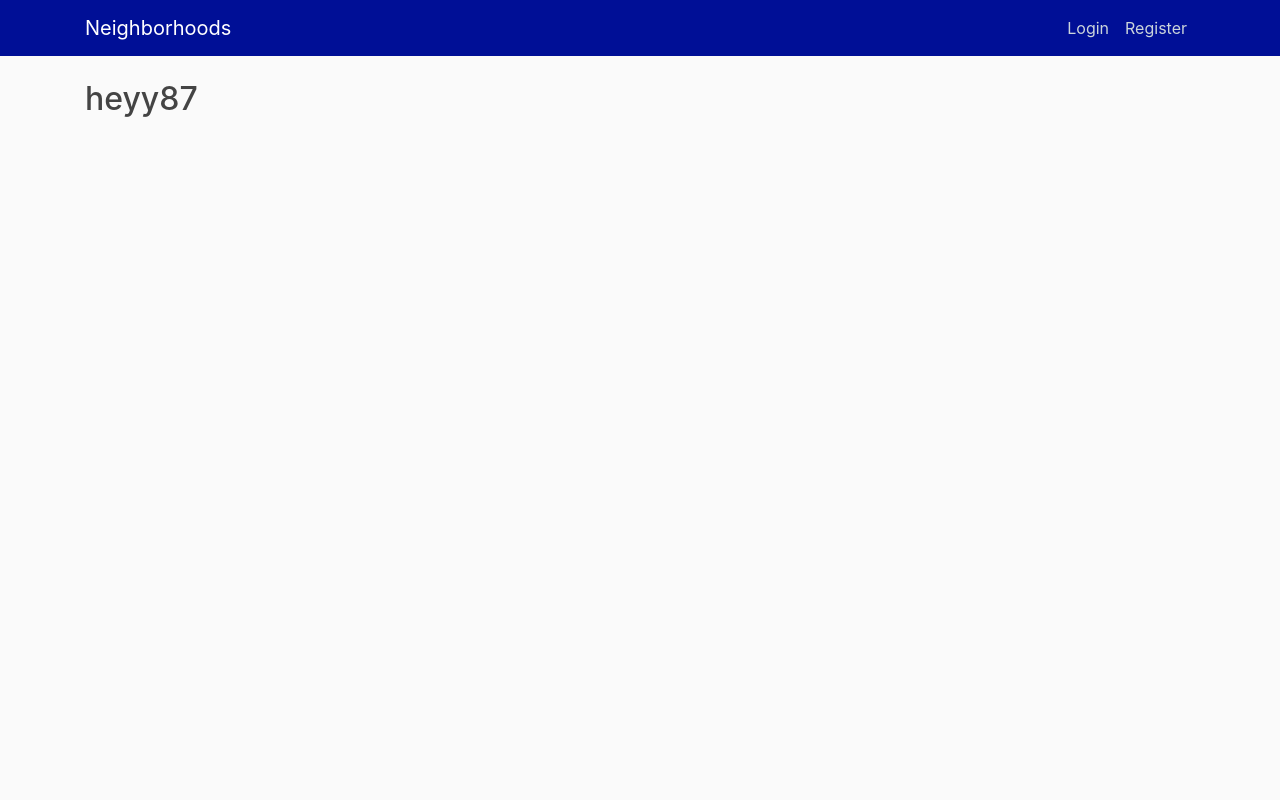
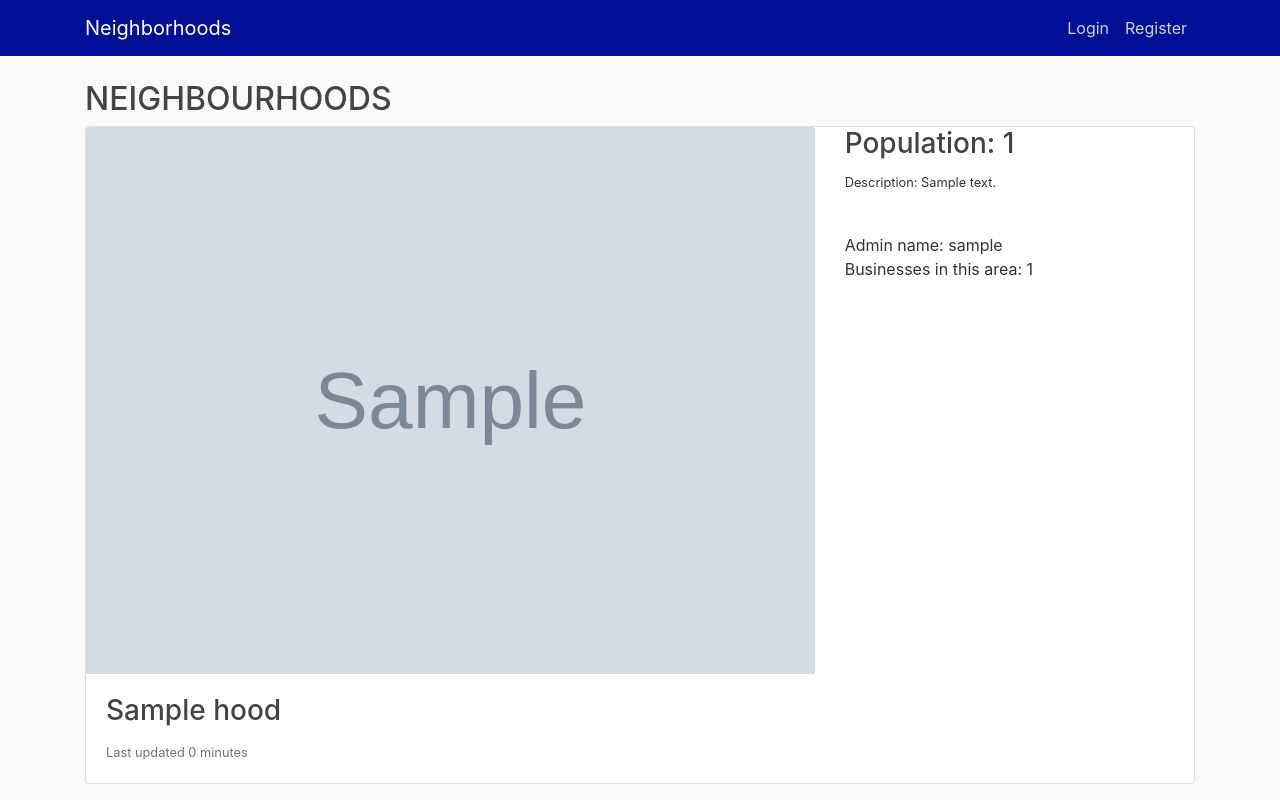
Before and after one commit to badruu/neighborhood, a Django app: template hoods/templates/hoods/index.html in a window 1280 px wide. Run offline with Django 3.2, Linux system fonts and the light colour scheme; tables that the repository leaves empty hold one stand-in row (values such as "Sample post"); the template is opened without the code that fills it: values that come from a table or form of the project are taken from there, most other values are stand-ins (such as "Sample title", 1, 10 or a date in 2020); grey boxes marked "Sample" are stand-in pictures; some libraries are stand-ins or nearby versions.

Commit message:
add landing page

```diff
--- a/hoods/templates/hoods/index.html
+++ b/hoods/templates/hoods/index.html
@@ -2,6 +2,29 @@
 
 {% block content %}
 <h2>
-    heyy87
+    NEIGHBOURHOODS
 </h2>
+{% for business in businesses %}
+<div class="card mb-3" id="hood-img">
+    <div class="row">
+        <div class="col-md-8">
+            <img src="{{ business.hood_id.image.url }}" class="card-img-top" >
+            <div class="card-body">
+                <h3 class="card-title">{{business.hood_id.name}}</h3>
+                <p class="card-text"><small class="text-muted">Last updated {{business.hood_id.timestamp|timesince}}</small></p>
+            </div>
+        </div>
+        <div class="col-md-4">
+            <h3>Population: {{business.hood_id.population}}</h3>
+            <p class="card-text"><small>Description: {{business.hood_id.description}}</small></p><br>
+            <span>
+                Admin name: {{business.hood_id.admin}}
+            </span>
+            <p>
+                Businesses in this area: {{businesses|length}}
+            </p>
+        </div>
+    </div>
+</div>
+{% endfor %}
 {% endblock content %}
```
